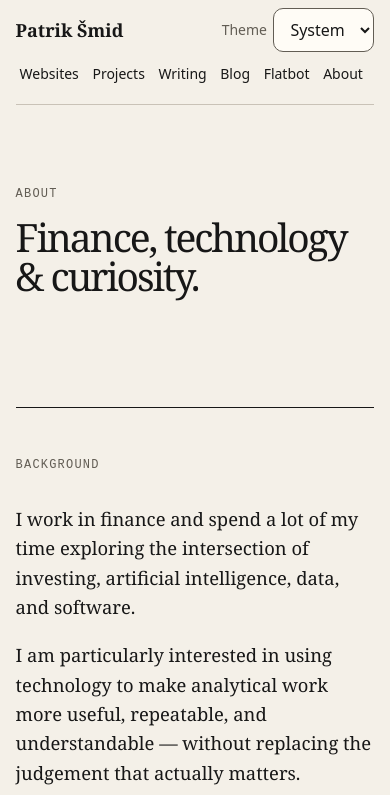
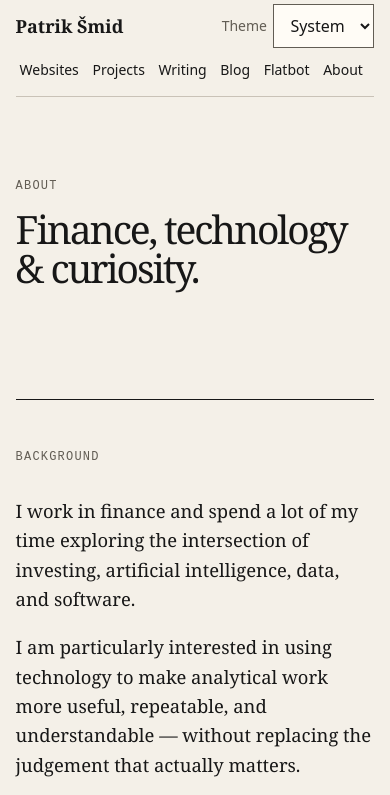
Before and after one commit to smrik/patriksmid.com, an Astro site: page /about in a window 390 px wide. Shown: the top 795 px of the page. Built offline with nearby package versions, Linux system fonts and the light colour scheme; Astro itself is replaced by a stand-in of ours.

Commit message:
Use a compact shared layout for mobile and desktop (#14)

````diff
--- a/docs/THEME.md
+++ b/docs/THEME.md
@@ -1,27 +1,27 @@
 # Shared website theme
 
-The portfolio publishes the theme at [v1.css](https://patriksmid.com/theme/v1.css).
-Include it in a site's layout or HTML head.
+[Open the component reference](https://patriksmid.com/theme/). The portfolio hosts the stylesheet and theme switch. Use the same classes with HTML, React, Astro or a server template.
+
+| Element | Classes |
+| --- | --- |
+| Page container | `.patrik-shell` |
+| Site navigation | `.patrik-sitebar`, `.patrik-sitebar-inner`, `.patrik-sitebar-brand`, `.patrik-sitebar-links` |
+| Directory or results | `.patrik-list` on a list, with one link per row |
+| Responsive columns | `.patrik-grid` on a list or card container |
+| Group of controls | `.patrik-toolbar` around labeled inputs or buttons |
+| Form controls | `.patrik-field` on inputs/selects, `.patrik-button` on buttons or links |
+| Bordered panel | `.patrik-card` |
+
+Use the `--patrik-bg`, `--patrik-surface`, `--patrik-ink`, `--patrik-muted`, `--patrik-line` and `--patrik-accent` tokens for custom components. Spacing steps `--patrik-space-1` through `-4` are 4, 8, 12 and 16 CSS pixels at the default font size. Use `--patrik-radius` for square controls. Touch controls have a 44px minimum height.
 
 ```html
-<link rel="stylesheet" href="https://patriksmid.com/theme/v1.css">
+<ul class="patrik-list">
+  <li><a href="/reports/">Reports</a></li>
+  <li><a href="/sources/">Data sources</a></li>
+</ul>
 ```
 
-| Use | Styles |
-| --- | --- |
-| Common colors and type | `--patrik-bg`, `--patrik-surface`, `--patrik-ink`, `--patrik-muted`, `--patrik-line`, `--patrik-accent`, `--patrik-font`, `--patrik-heading` |
-| Page width and side margins | `.patrik-shell` |
-| Header | `.patrik-sitebar` on the header, `.patrik-sitebar-inner` on its child, `.patrik-sitebar-brand` on the home link, and `.patrik-sitebar-links` on the navigation |
-| Cards that wrap at narrow widths | `.patrik-grid` around elements with `.patrik-card` |
-| Common controls | `.patrik-button` on buttons or links and `.patrik-field` on inputs and selects with accessible labels |
-
-Use semantic HTML and a responsive viewport. Check the page at 320px, 390px
-and a desktop width. Keyboard-test links and controls. Keep wide tables and
-charts inside their own scroll area when they need more space.
-
-Publish additive fixes via the portfolio's existing GitHub workflow. Keep
-class names and tokens compatible on v1. For breaking changes, publish a new
-version and update each consuming site through its own release workflow.
+For privileged pages, vendor the reviewed CSS and its relative import on the same host. Keep existing CSP and authentication boundaries. Test both palettes, keyboard focus, and wrapping at 320px, 412px and desktop width. Use a new versioned URL for incompatible changes.
 
 ## System, Light, and Dark
 
--- a/public/theme/v2.css
+++ b/public/theme/v2.css
@@ -65,3 +65,38 @@ html[data-patrik-color][data-theme="dark"] {
     gap: 0 0.35rem;
   }
 }
+
+:root {
+  --patrik-radius: 0;
+  --patrik-space-1: 0.25rem;
+  --patrik-space-2: 0.5rem;
+  --patrik-space-3: 0.75rem;
+  --patrik-space-4: 1rem;
+}
+
+.patrik-sitebar-inner { padding-block: var(--patrik-space-1); }
+.patrik-card { padding: var(--patrik-space-3); }
+.patrik-toolbar {
+  display: flex;
+  flex-wrap: wrap;
+  align-items: center;
+  gap: var(--patrik-space-2);
+}
+
+.patrik-list {
+  list-style: none;
+  margin: 0;
+  padding: 0;
+  row-gap: 0;
+}
+.patrik-list > li {
+  min-width: 0;
+  border-top: 1px solid var(--patrik-line);
+}
+.patrik-list > li > a:only-child {
+  box-sizing: border-box;
+  display: block;
+  min-height: 44px;
+  padding-block: var(--patrik-space-3);
+  overflow-wrap: anywhere;
+}
--- a/src/layouts/BaseLayout.astro
+++ b/src/layouts/BaseLayout.astro
@@ -10,7 +10,7 @@ interface Props {
 const {
   title,
   pageClass,
-  description = 'Patrik Šmid — finance, AI, systems, and writing.',
+  description = 'Websites, projects, and writing by Patrik Šmid.',
 } = Astro.props;
 ---
 
--- /dev/null
+++ b/src/pages/theme.astro
@@ -0,0 +1,24 @@
+---
+import BaseLayout from '../layouts/BaseLayout.astro';
+---
+<BaseLayout title="Website theme · Patrik Šmid">
+  <h1>Website theme</h1>
+  <p>Use the theme selector above to preview the components in either palette.</p>
+  <h2>Controls</h2>
+  <form class="patrik-toolbar" action="https://github.com/smrik/patriksmid.com/search">
+    <label for="query">Search the source</label>
+    <input class="patrik-field" id="query" name="q" type="search" required />
+    <button class="patrik-button">Search</button>
+  </form>
+  <h2>Link list</h2>
+  <ul class="patrik-list">
+    <li><a href="/theme/v2.css">Shared stylesheet</a></li>
+    <li><a href="/theme/v2.js">Theme switch</a></li>
+    <li><a href="https://github.com/smrik/patriksmid.com/blob/main/docs/THEME.md">HTML examples and integration guide</a></li>
+  </ul>
+</BaseLayout>
+<style>
+  h1 { margin-block: 1rem; }
+  h2 { font-size: 1.5rem; margin-block: 1.5rem .5rem; }
+  .patrik-toolbar { margin-block: .75rem; }
+</style>
````
Also changed, not shown: src/pages/index.astro (+1 -13 lines).
